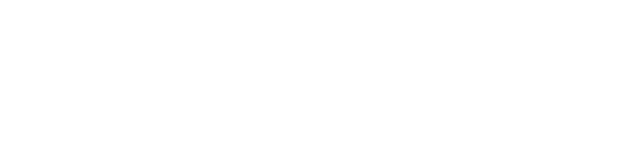
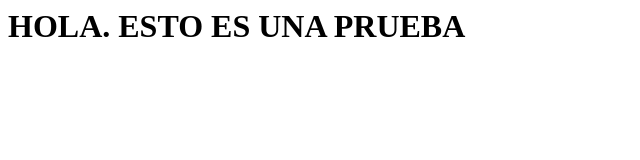
Before and after one commit to franlucaselx/PruebaCursoHTML, a plain HTML site: page index.html in a window 1280 px wide. Shown: the whole page, without its empty margins (0-640 px from the left). Drawn offline with Linux system fonts and the light colour scheme.

Commit message:
Update index.html

```diff
--- a/index.html
+++ b/index.html
@@ -2,5 +2,6 @@
   <head
   </head>
   <body>
+    <h1>HOLA. ESTO ES UNA PRUEBA</h1>
   </body>
 </html>
```
